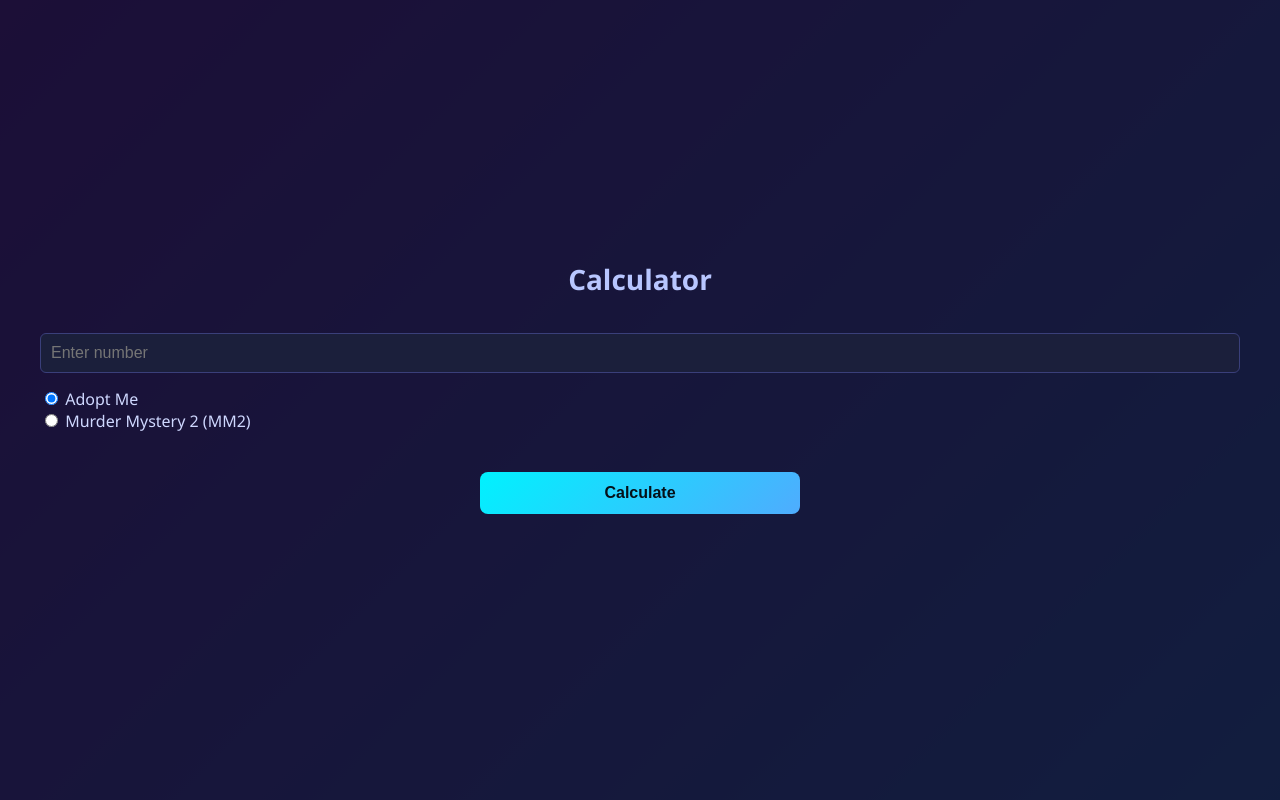
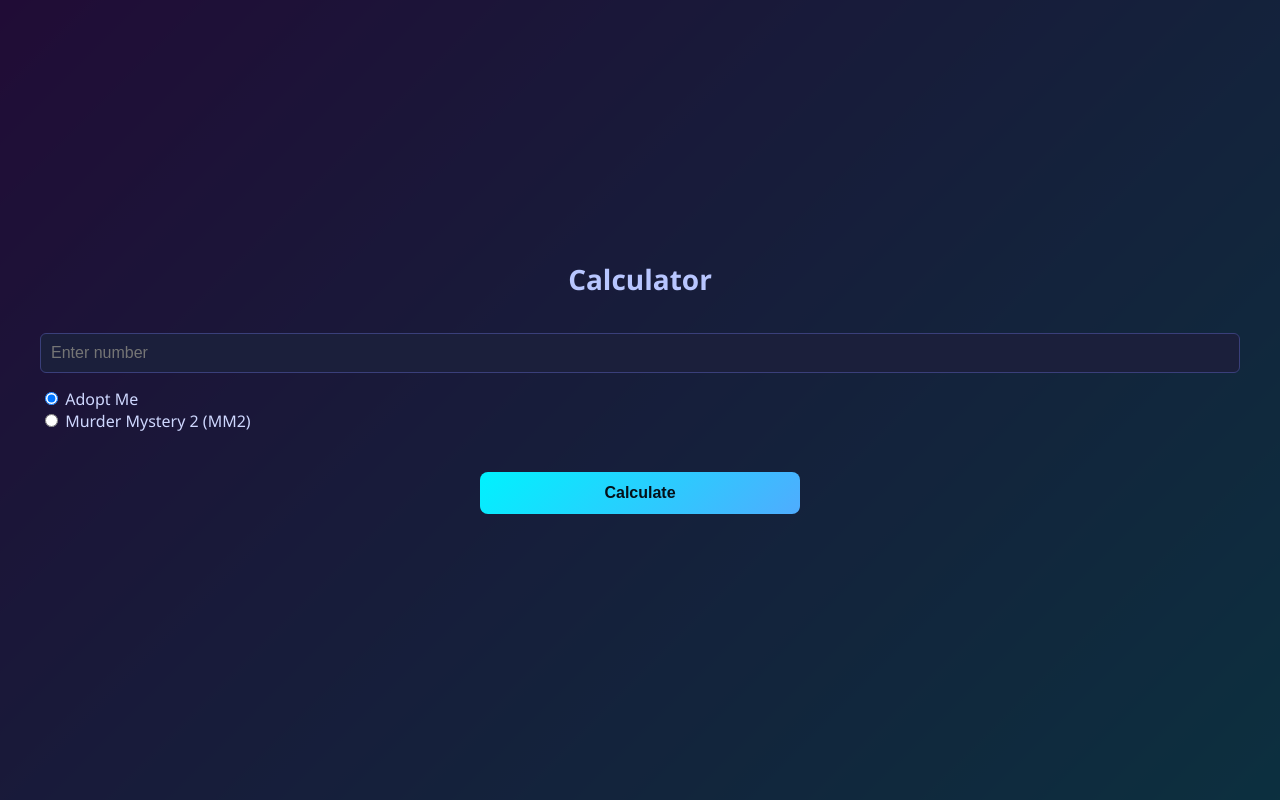
Before and after one commit to 7evennnn/starpets-calculator, a plain HTML site: page index.html in a window 1280 px wide. Drawn offline with Linux system fonts and the light colour scheme.

Commit message:
Enhance styles and background gradient in index.html
Updated the background gradient and styles for better aesthetics.

```diff
--- a/index.html
+++ b/index.html
@@ -9,7 +9,7 @@
             margin: 0;
             height: 100vh;
             font-family: 'Segoe UI', Tahoma, sans-serif;
-            background: linear-gradient(135deg, #6a11cb, #2575fc);
+            background: linear-gradient(135deg, #8A00C4, #00F0FF);
             display: flex;
             align-items: center;
             justify-content: center;
```
